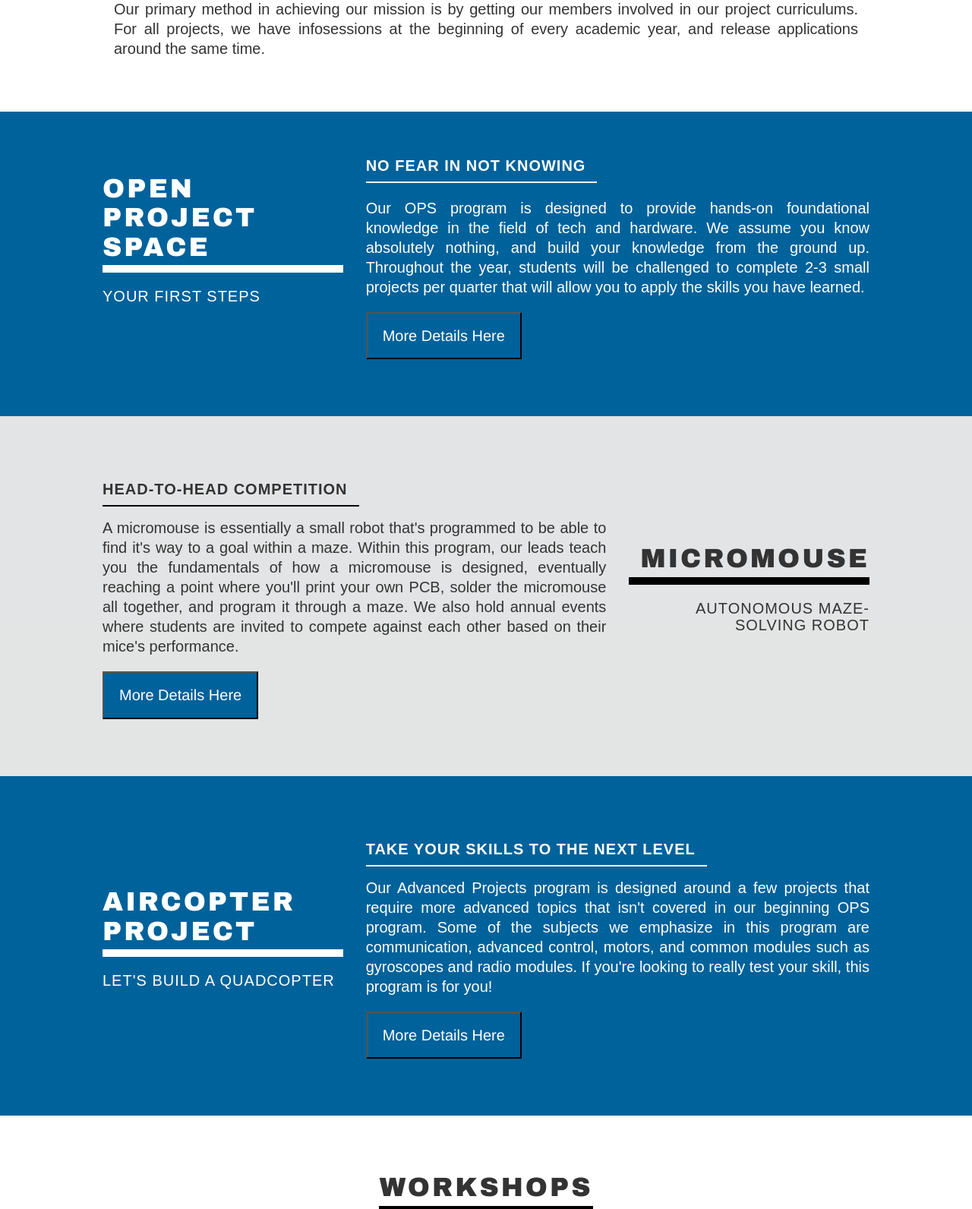
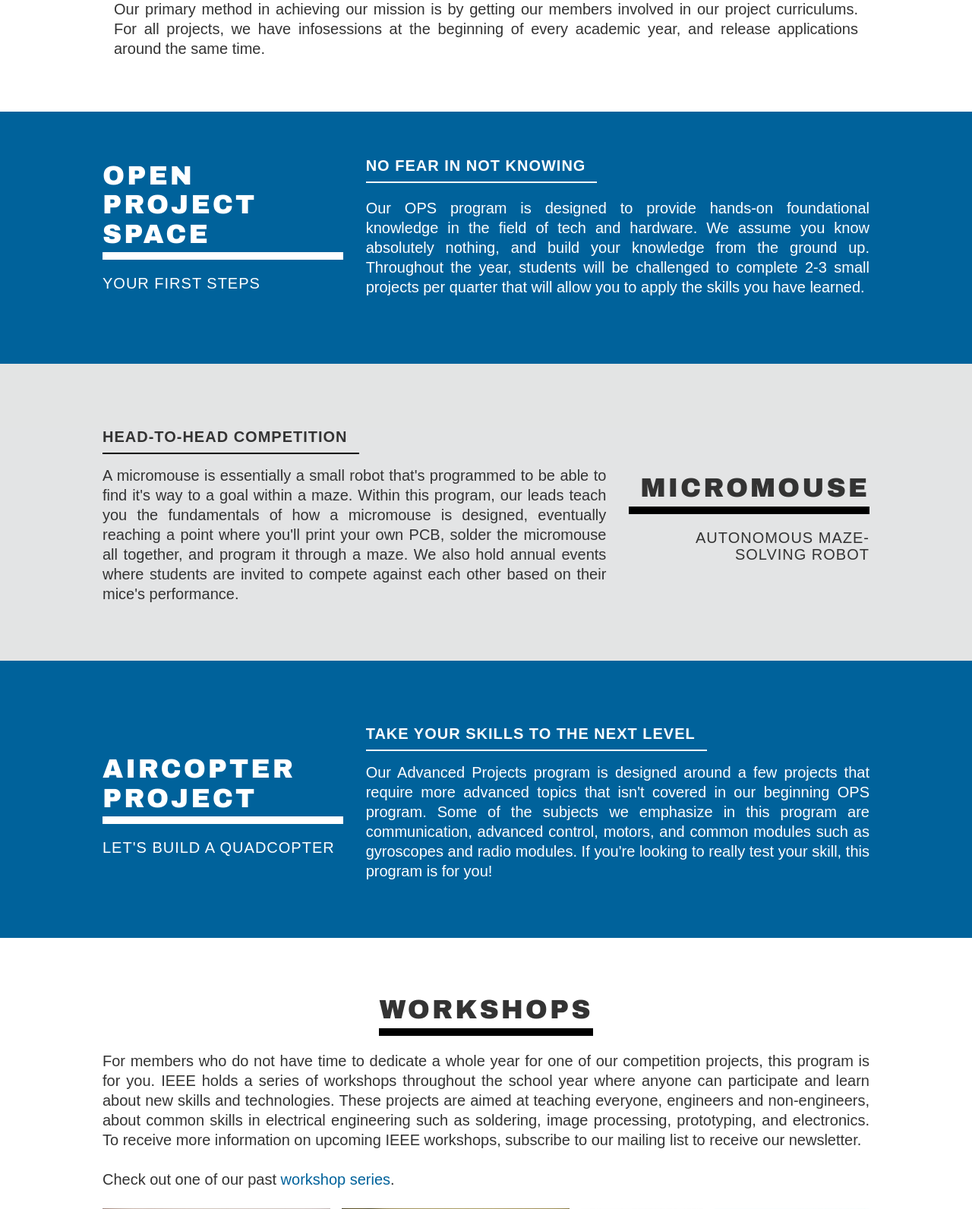
Before and after one commit to UCLA-IEEE/ieeebruins.com, a PHP site: page /projects in a window 1280 px wide. Shown: the part 200-1792 px from the top of the page at 76% size. Run offline with PHP 8.4, Linux system fonts and the light colour scheme; some libraries are stand-ins or nearby versions.

Commit message:
Remove deprecated links from projects page

```diff
--- a/public/css/projects.css
+++ b/public/css/projects.css
@@ -90,10 +90,16 @@ button {
 
 .micromouse .header h1 {
   border-bottom: solid black 10px;
+  margin-top: 35px;
+}
+
+.adv-proj .header h1 {
+  margin-top: 35px;
 }
 
 .ops .header h1 {
   border-bottom: solid white 10px;
+  margin-top: 35px;
 }
 
 .micromouse .header h1,
--- a/views/projects.php
+++ b/views/projects.php
@@ -51,10 +51,6 @@
                     <p>
                         Our OPS program is designed to provide hands-on foundational knowledge in the field of tech and hardware. We assume you know absolutely nothing, and build your knowledge from the ground up. Throughout the year, students will be challenged to complete 2-3 small projects per quarter that will allow you to apply the skills you have learned.
                     </p>
-
-                    <a href="http://ops.ieeebruins.org/" target='_blank'>
-                        <button class='background-ieee-blue'>More Details Here</button>
-                    </a>
                 </div>
             </div>
         </div>
@@ -69,10 +65,6 @@
                     <p>
                         A micromouse is essentially a small robot that's programmed to be able to find it's way to a goal within a maze. Within this program, our leads teach you the fundamentals of how a micromouse is designed, eventually reaching a point where you'll print your own PCB, solder the micromouse all together, and program it through a maze. We also hold annual events where students are invited to compete against each other based on their mice's performance.
                     </p>
-
-                    <a href="http://micromouse.ieeebruins.org/" target='_blank'>
-                        <button class='background-ieee-blue'>More Details Here</button>
-                    </a>
                 </div>
                 <div class="col-md-4 header">
                     <h1>Micromouse</h1>
@@ -95,10 +87,6 @@
                     <p>
                         Our Advanced Projects program is designed around a few projects that require more advanced topics that isn't covered in our beginning OPS program. Some of the subjects we emphasize in this program are communication, advanced control, motors, and common modules such as gyroscopes and radio modules. If you're looking to really test your skill, this program is for you!
                     </p>
-
-                    <a href="http://advproj.ieeebruins.org/" target='_blank'>
-                        <button class='background-ieee-blue'>More Details Here</button>
-                    </a>
                 </div>
             </div>
         </div>
```
